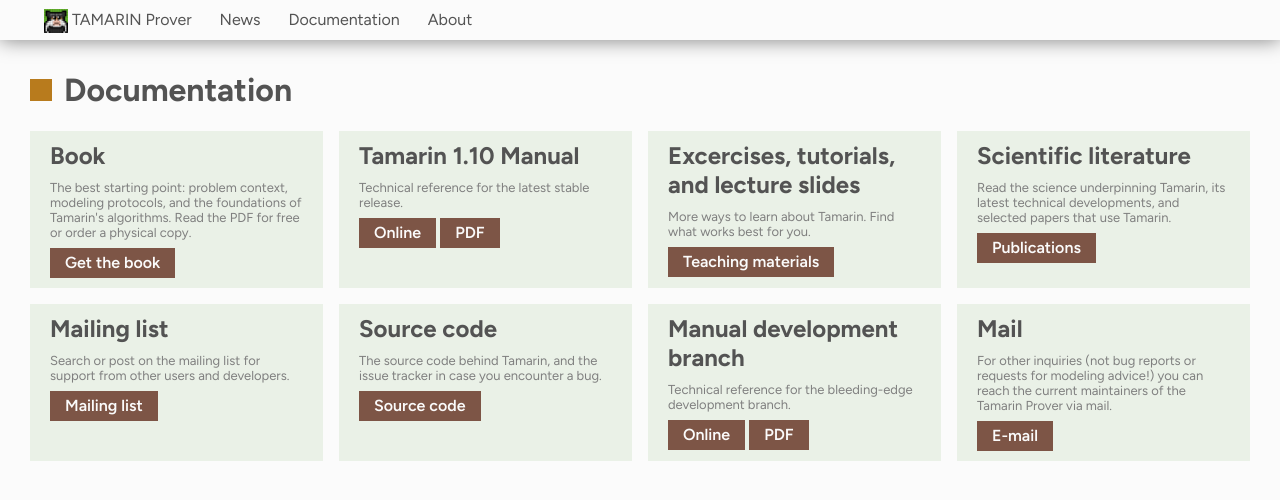
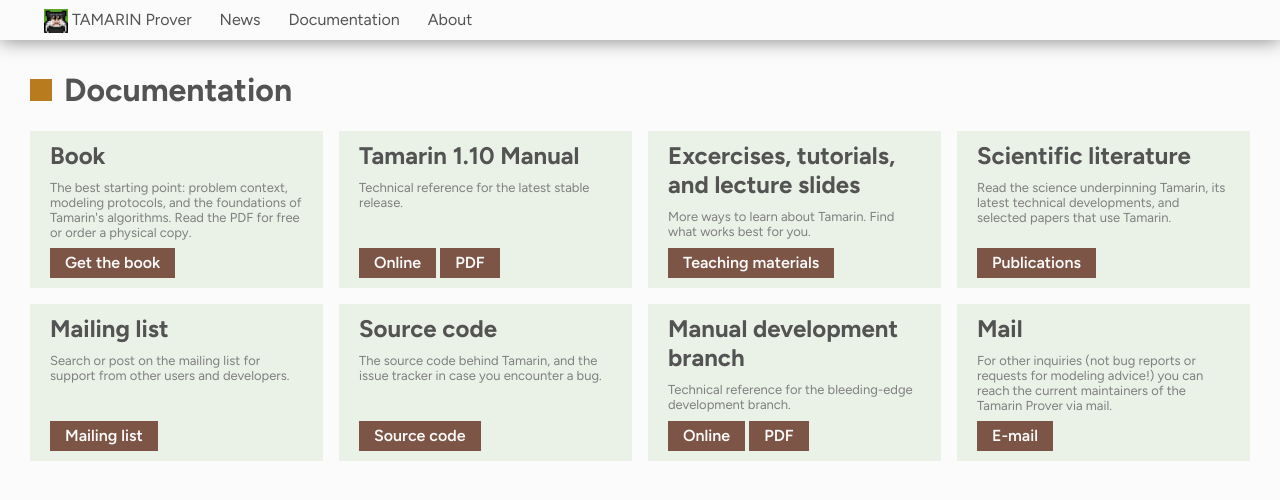
Before and after one commit to tamarin-prover/tamarin-prover.github.io, a Jekyll site: the page built from documentation.html, in a window 1280 px wide. Shown: the top 500 px of the page. Built offline with Jekyll 4.4.1, drawn with Linux system fonts in a browser that asks for light colours.

Commit message:
Fixing documentation buttons to align at the bottom.

```diff
--- a/assets/css/tamarin.css
+++ b/assets/css/tamarin.css
@@ -376,6 +376,22 @@
     font-size: 13px;
 }
 
+.col-two {
+    display: flex;
+    flex-direction: column;
+    justify-content: space-between;
+    height: 100%;
+}
+
+.col-two-top {}
+
+.col-two-bottom {
+    /* display: flex;
+    flex-direction: row;
+    justify-content: left;
+    gap: 5px; */
+}
+
 /* .documentation a.docu-link-external {
     background-color: var(--brown-hint);
 }
--- a/documentation.html
+++ b/documentation.html
@@ -6,65 +6,133 @@
 <ol class="documentation">
 
     <li class="docubox">
+        <div class="col-two">
+            <div class="col-two-top">
                 <h2>Book</h2>
-        <p>The best starting point: problem context, modeling protocols, and the foundations of Tamarin's algorithms.
+                <p>The best starting point: problem context, modeling protocols, and the foundations of Tamarin's
+                    algorithms.
                     Read the PDF for free or order a physical copy.</p>
+            </div>
+            <div class="col-two-bottom">
                 <a href="/book/index.html" class="button">Get the book</a>
+            </div>
+        </div>
     </li>
 
     <li class="docu-link-external">
+        <div class="col-two">
+            <div class="col-two-top">
                 <h2>Tamarin {{ site.tamarinrelease }} Manual</h2>
                 <p>Technical reference for the latest stable release.
                 </p>
+            </div>
+            <div class="col-two-bottom">
                 <a href="https://tamarin-prover.com/manual/master/book/001_introduction.html" target="manual"
                     class="button">Online</a>
-        <a href="https://tamarin-prover.com/manual/master/tex/tamarin-manual.pdf" target="manual" class="button">PDF</a>
+                <a href="https://tamarin-prover.com/manual/master/tex/tamarin-manual.pdf" target="manual"
+                    class="button">PDF</a>
+            </div>
+        </div>
     </li>
 
 
     <li class="docubox">
+        <div class="col-two">
+            <div class="col-two-top">
+
                 <h2>Excercises, tutorials, and lecture slides</h2>
                 <p>More ways to learn about Tamarin. Find what works best for you.</p>
+            </div>
+            <div class="col-two-bottom">
+
                 <a href="/teaching.html" class="button">Teaching materials</a>
+            </div>
+        </div>
     </li>
 
     <li class="docubox" href="/publications.html">
+        <div class="col-two">
+            <div class="col-two-top">
+
                 <h2>Scientific literature</h2>
                 <p>Read the science underpinning Tamarin, its latest technical developments, and selected
                     papers that use Tamarin.</p>
+            </div>
+            <div class="col-two-bottom">
+
                 <a href="/publications.html" class="button">Publications</a>
+            </div>
+        </div>
+
     </li>
 
     <li class="docu-link-external">
+        <div class="col-two">
+            <div class="col-two-top">
+
                 <h2>Mailing list</h2>
                 <p>Search or post on the mailing list for support from other users and developers.</p>
+            </div>
+            <div class="col-two-bottom">
+
                 <a target="_blank" href="https://groups.google.com/group/tamarin-prover" class="button">Mailing list</a>
+            </div>
+        </div>
+
     </li>
 
     <li class="docu-link-external">
+        <div class="col-two">
+            <div class="col-two-top">
+
                 <h2>Source code</h2>
                 <p>The source code behind Tamarin, and the issue tracker in case you encounter a bug.</p>
-        <a target="_blank" href="https://github.com/tamarin-prover/tamarin-prover" class="button">Source code</a>
+            </div>
+            <div class="col-two-bottom">
+
+                <a target="_blank" href="https://github.com/tamarin-prover/tamarin-prover" class="button">Source
+                    code</a>
+            </div>
+        </div>
+
     </li>
-    </a>
 
     <li class="docu-link-external">
+        <div class="col-two">
+            <div class="col-two-top">
+
                 <h2>Manual {{ site.developname }}</h2>
                 <p>Technical reference for the bleeding-edge {{ site.developname }}.
                 </p>
+            </div>
+            <div class="col-two-bottom">
+
                 <a href="https://tamarin-prover.com/manual/develop/book/001_introduction.html" target="manual"
                     class="button">Online</a>
                 <a href="https://tamarin-prover.com/manual/develop/tex/tamarin-manual.pdf" target="manual"
                     class="button">PDF</a>
+            </div>
+        </div>
+
     </li>
 
     <li class="docu-link-mail" target="_blank" href="mailto:tamarin-prover-maintainers@googlegroups.com">
+        <div class="col-two">
+            <div class="col-two-top">
+
                 <h2>Mail</h2>
-        <p>For other inquiries (not bug reports or requests for modeling advice!) you can reach the current maintainers
+                <p>For other inquiries (not bug reports or requests for modeling advice!) you can reach the current
+                    maintainers
                     of
                     the
                     Tamarin Prover via mail.</p>
+            </div>
+            <div class="col-two-bottom">
+
                 <a target="_blank" href="mailto:tamarin-prover-maintainers@googlegroups.com" class="button">E-mail</a>
+            </div>
+        </div>
+
     </li>
 
 </ol>
```
Lines whose indentation alone changed are shown as unchanged.
